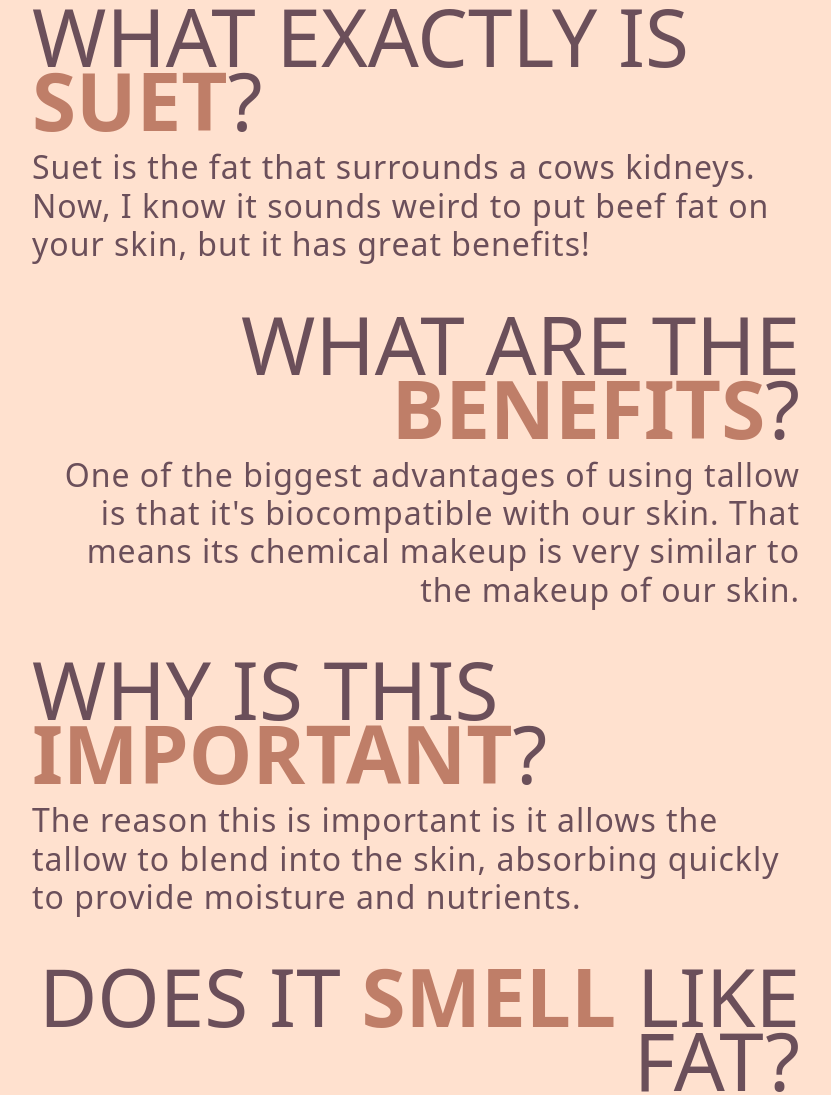
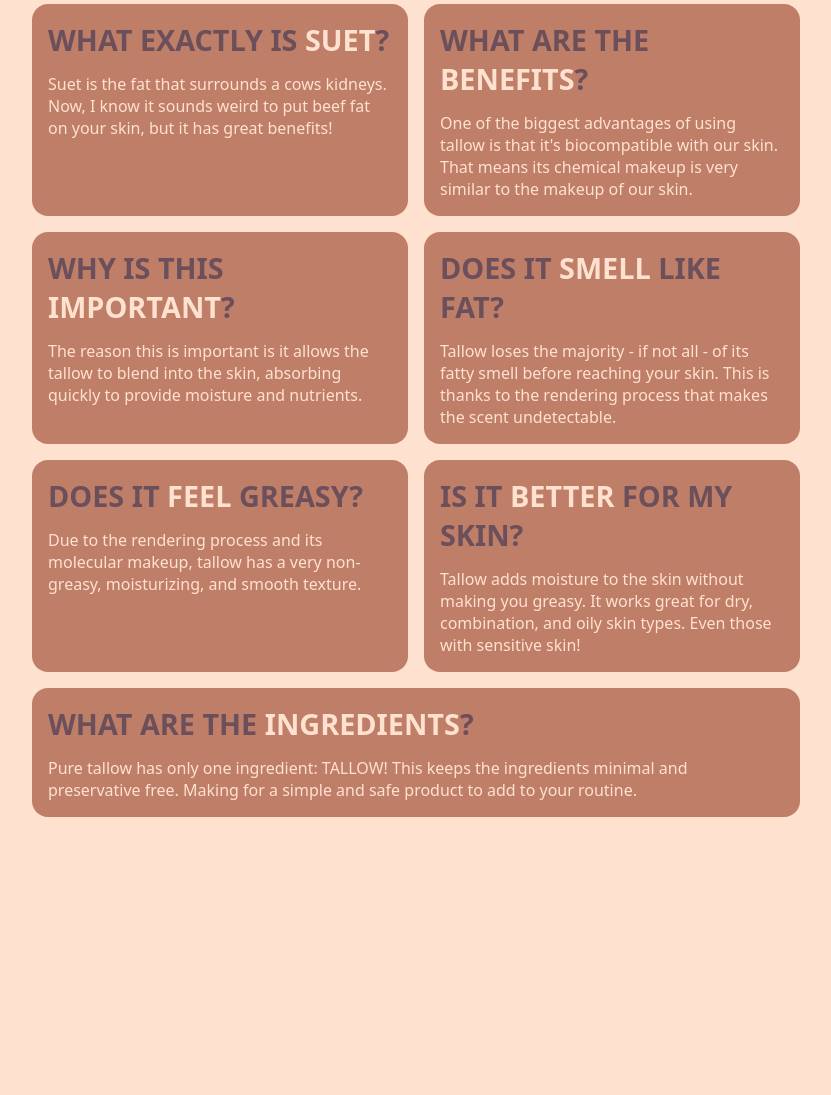
Before and after one commit to jLively7/NaturesHandsMinimal, a plain HTML site: page Index.html in a window 1280 px wide. Shown: the part 2168-3263 px from the top of the page, without its empty margins (224-1055 px from the left). After the commit the page ends 3001 px from the top, so only its background shows below. Drawn offline with Linux system fonts and the light colour scheme.

Commit message:
faq section added

```diff
--- a/Index.html
+++ b/Index.html
@@ -47,61 +47,33 @@
         </div>
       </section>
       <section class="faq__wrapper" id="faq">
-        <div class="faq__card hidden">
-          <div class="faq__question">
-            WHAT EXACTLY IS <span class="keyword">SUET</span>?
-          </div>
-          <div class="faq__answer">
-            Suet is the fat that surrounds a cows kidneys. Now, I know it sounds weird to put beef fat on your skin, but it has great benefits!
-          </div>
+        <div class="questions-card hidden">
+            <span class="questions-card__title">WHAT EXACTLY IS <span class="bold-q">SUET</span>?</span>
+            <p><br>Suet is the fat that surrounds a cows kidneys. Now, I know it sounds weird to put beef fat on your skin, but it has great benefits!</p>
         </div>
-        <div class="faq__card hidden">
-          <div class="faq__question">
-            WHAT ARE THE <span class="keyword">BENEFITS</span>?
-          </div>
-          <div class="faq__answer">
-            One of the biggest advantages of using tallow is that it's biocompatible with our skin. That means its chemical makeup is very similar to the makeup of our skin.
-          </div>
+        <div class="questions-card hidden">
+            <span class="questions-card__title">WHAT ARE THE <span class="bold-q">BENEFITS</span>?</span>
+            <p><br>One of the biggest advantages of using tallow is that it's biocompatible with our skin. That means its chemical makeup is very similar to the makeup of our skin.</p>
         </div>
-        <div class="faq__card hidden">
-          <div class="faq__question">
-            WHY IS THIS <span class="keyword">IMPORTANT</span>?
-          </div>
-          <div class="faq__answer">
-            The reason this is important is it allows the tallow to blend into the skin, absorbing quickly to provide moisture and nutrients.
-          </div>
+        <div class="questions-card hidden">
+            <span class="questions-card__title">WHY IS THIS <span class="bold-q">IMPORTANT</span>?</span>
+            <p><br>The reason this is important is it allows the tallow to blend into the skin, absorbing quickly to provide moisture and nutrients.</p>
         </div>
-        <div class="faq__card hidden">
-          <div class="faq__question">
-            DOES IT <span class="keyword">SMELL</span> LIKE FAT?
-          </div>
-          <div class="faq__answer">
-            Tallow loses the majority - if not all - of its fatty smell before reaching your skin. This is thanks to the rendering process that makes the scent undetectable.
-          </div>
+        <div class="questions-card hidden">
+            <span class="questions-card__title">DOES IT <span class="bold-q">SMELL</span> LIKE FAT?</span>
+            <p><br>Tallow loses the majority - if not all - of its fatty smell before reaching your skin. This is thanks to the rendering process that makes the scent undetectable.</p>
         </div>
-        <div class="faq__card hidden">
-          <div class="faq__question">
-            DOES IT <span class="keyword">FEEL</span> GREASY?
-          </div>
-          <div class="faq__answer">
-            Due to the rendering process and its molecular makeup, tallow has a very non-greasy, moisturizing, and smooth texture.
-          </div>
+        <div class="questions-card hidden">
+            <span class="questions-card__title">DOES IT <span class="bold-q">FEEL</span> GREASY?</span>
+            <p><br>Due to the rendering process and its molecular makeup, tallow has a very non-greasy, moisturizing, and smooth texture.</p>
         </div>
-        <div class="faq__card hidden">
-          <div class="faq__question">
-            IS IT <span class="keyword">BETTER</span> FOR MY SKIN?
-          </div>
-          <div class="faq__answer">
-            Tallow adds moisture to the skin without making you greasy. It works great for dry, combination, and oily skin types. Even those with sensitive skin!
-          </div>
+        <div class="questions-card hidden">
+            <span class="questions-card__title">IS IT <span class="bold-q">BETTER</span> FOR MY SKIN?</span>
+            <p><br>Tallow adds moisture to the skin without making you greasy. It works great for dry, combination, and oily skin types. Even those with sensitive skin!</p>
         </div>
-        <div class="faq__card hidden">
-          <div class="faq__question">
-            WHAT ARE THE <span class="keyword">INGREDIENTS</span>?
-          </div>
-          <div class="faq__answer">
-            Pure tallow has only one ingredient: TALLOW! This keeps the ingredients minimal and preservative free. Making for a simple and safe product to add to your routine.
-          </div>
+        <div class="questions-card hidden">
+            <span class="questions-card__title">WHAT ARE THE <span class="bold-q">INGREDIENTS</span>?</span>
+            <p><br>Pure tallow has only one ingredient: TALLOW! This keeps the ingredients minimal and preservative free. Making for a simple and safe product to add to your routine.</p>
         </div>
       </section>
     </main>
--- a/style.css
+++ b/style.css
@@ -159,34 +159,41 @@ body {
   position: relative;
   width: 100%;
   max-width: var(--max-width);
-  min-height: 100svh;
   margin: 0 auto;
+  display: flex;
+  gap: 1rem;
+  flex-wrap: wrap;
+  justify-content: center;
   padding: 1rem;
 }
 
-.faq__card {
-  margin-bottom: var(--divider);
+.questions-card {
+  display: inline-block;
+  position: relative;
+  background-color: var(--primary);
+  margin: 0 auto;
+  border-radius: 1rem;
+  padding: 1rem;
+  flex: 1 1 300px;
 }
 
-.faq__card:nth-of-type(even) {
-  text-align: right;
+.questions-card__title {
+  color: var(--primary-dk);
+  position: relative;
+  font-size: 1.8rem;
+  font-weight: 600;
+  margin-bottom: 1rem;
 }
 
-.faq__question {
-  color: var(--primary-dk);
-  position: relative;
-  font-size: min(calc(1.1364rem + 6.8182vw), 5rem);
-  font-weight: normal;
-  margin-bottom: 1rem;
-  line-height: 80%;
+.bold-q {
+  color: var(--light);
+  font-weight: 900;
 }
 
-.faq__question {}
-
-.faq__answer {
-  line-height: 120%;
-  letter-spacing: 1px;
-  font-size: min(calc(0.2545rem + 2.7273vw), 2rem);
+.questions-card p {
+  color: var(--light);
+  margin-top: -.5rem;
+  position: relative;
 }
 
 .keyword {
```
